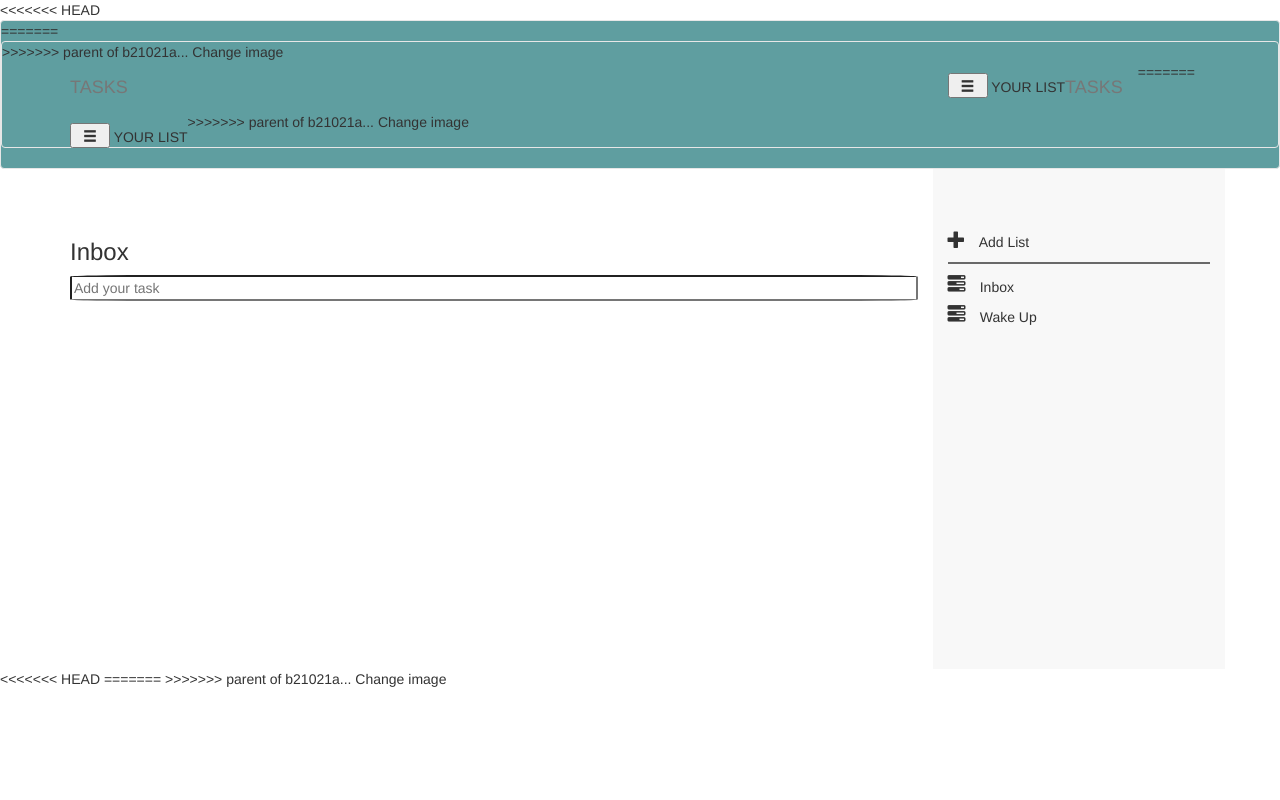
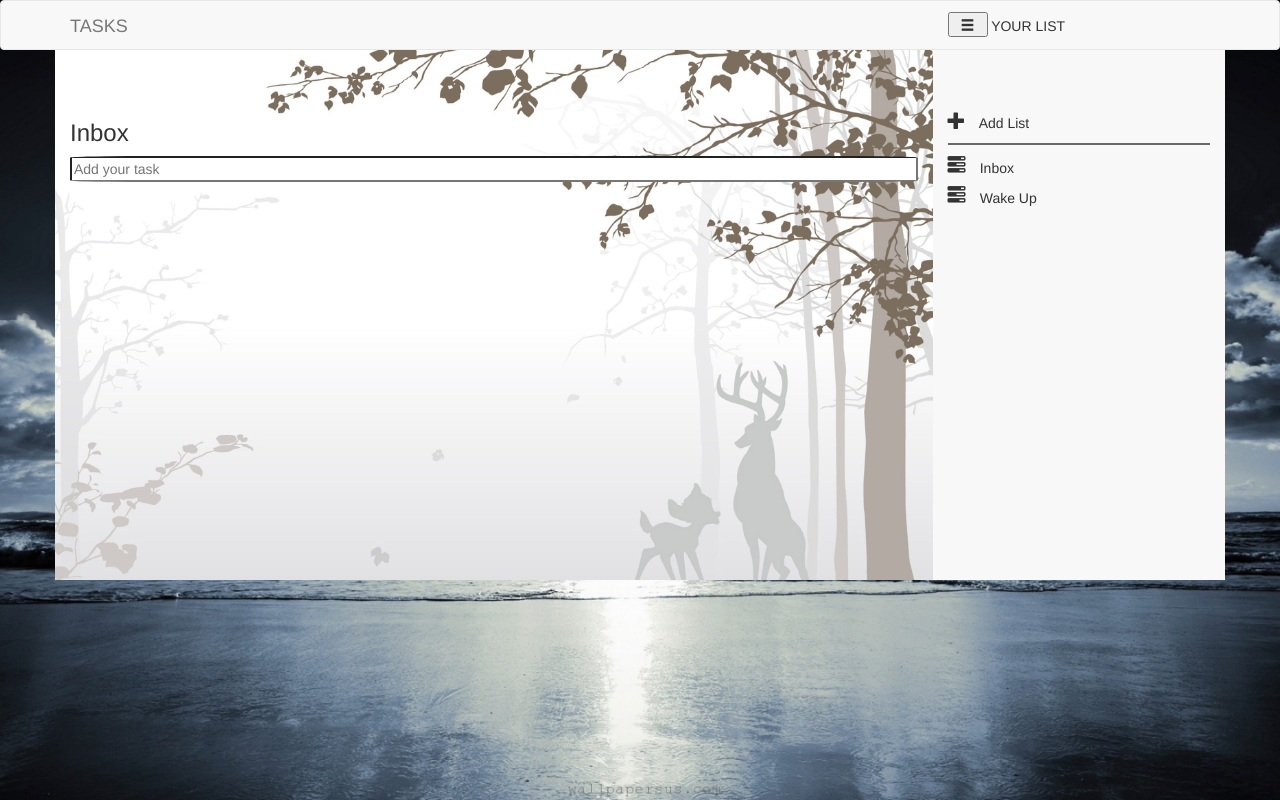
Before and after one commit to hongquangnguyen92/final-assignment, a plain HTML site: page html/to_do_page.html in a window 1280 px wide. Drawn offline with nearby package versions, Linux system fonts and the light colour scheme; a script that the page names is missing.

Commit message:
- Add background_body.jpg - Show list tasks under Dropdown form on small device - Add creation button

```diff
--- a/css/common.css
+++ b/css/common.css
@@ -15,13 +15,13 @@ nav div div{
     padding-top: 50px;
     background: url(../images/background.jpg) no-repeat;
     background-size: cover;
-    height:500px;
+    height:530px;
 }
 
 .listTask{
     background-color: #f8f8f8;
     padding-top: 50px;
-    height:500px;
+    height:530px;
 }
 input{
     width: 100%;
@@ -31,9 +31,6 @@ h4{
     margin-right: 10px
 }
 
-.navbar{
-    background-color: cadetblue;
-}
 .chooseTask{
     cursor: pointer;
     cursor: hand;
@@ -42,7 +39,6 @@ h4{
 .chooseTask:hover{
     background-color: antiquewhite;
 }
-<<<<<<< HEAD
 
 @media (max-width: 990px){
     .listTask{
@@ -88,5 +84,3 @@ body{
     background: url(../images/background_body.jpg) no-repeat;
     background-size: cover;
 }
-=======
->>>>>>> parent of b21021a... Change image
--- a/html/to_do_page.html
+++ b/html/to_do_page.html
@@ -16,48 +16,13 @@
         <![endif]-->
     </head>
     <body>
-<<<<<<< HEAD
 
         <nav class="navbar navbar-default">
-=======
-
-<!--
-            <nav class="container-fluit">
-                <div class="row">
-                    <div class="col-md-9" style="background-color:red">
-                        <button type="button" data-toggle="collapse" data-target=".initButton">
-                        <span class="icon-bar"></span>
-                        <span class="icon-bar"></span>
-                        <span class="icon-bar"></span>
-                    </button>
-                        <a href="#">TASKS</a>
-
-                    </div>
-                    <div class=" col-md-3 initButton collapse" style="background-color:yellow">
-
-
-                                <button class="glyphicon glyphicon-menu-hamburger"></button> YOUR LIST
-
-
-                    </div>
-                </div>
-            </nav>
--->
-
-        <div class="navbar navbar-default">
->>>>>>> parent of b21021a... Change image
             <div class="container">
                 <div class="row">
 
                     <div class="navbar-header col-md-9">
-<!--
-                        <button type="button" class="navbar-toggle" data-toggle="collapse" data-target=".navbar-collapse">
-                            <span class="icon-bar"></span>
-                            <span class="icon-bar"></span>
-                            <span class="icon-bar"></span>
-                        </button>
-<<<<<<< HEAD
--->
+
                         <div class="dropdown navbar-toggle" data-toggle="collapse" data-target=".navbar-collapse">
                             <button class="btn btn-default dropdown-toggle" type="button" data-toggle="dropdown">Your Option
                             <span class="caret"></span></button>
@@ -77,16 +42,8 @@
                     <div class="navbar-collapse collapse col-md-3">
                         <ul class="nav navbar-nav navbar-right selectButton">
                             <li><button id="menu-toggle" class="glyphicon glyphicon-menu-hamburger initButton"></button> YOUR LIST</li>
-=======
-                        <a class="navbar-brand" href="#">TASKS</a>
-                    </div>
-                    <div class="navbar-collapse collapse col-md-3">
-                        <ul class="nav navbar-nav navbar-right">
-                            <li><button class="glyphicon glyphicon-menu-hamburger initButton"></button> YOUR LIST</li>
->>>>>>> parent of b21021a... Change image
                         </ul>
                     </div>
-
                 </div>
             </div>
         </nav>
@@ -122,9 +79,6 @@
 
         <script src="https://ajax.googleapis.com/ajax/libs/jquery/1.11.1/jquery.min.js"></script>
         <script src="../js/bootstrap.min.js"></script>
-<<<<<<< HEAD
         <script src="../js/common.js"></script>
-=======
->>>>>>> parent of b21021a... Change image
     </body>
 </html>
--- /dev/null
+++ b/js/common.js
@@ -0,0 +1,10 @@
+$("#cancel-addList").click(function(e) {
+    e.preventDefault();
+    var $newListInput = $('#newList');
+    $("#addList").hide();
+    $newListInput.val('');
+});
+
+function toggler(divId) {
+    $("#" + divId).show();
+}
```
Also changed, not shown: images/background.jpg (added), images/background_body.jpg (added).
